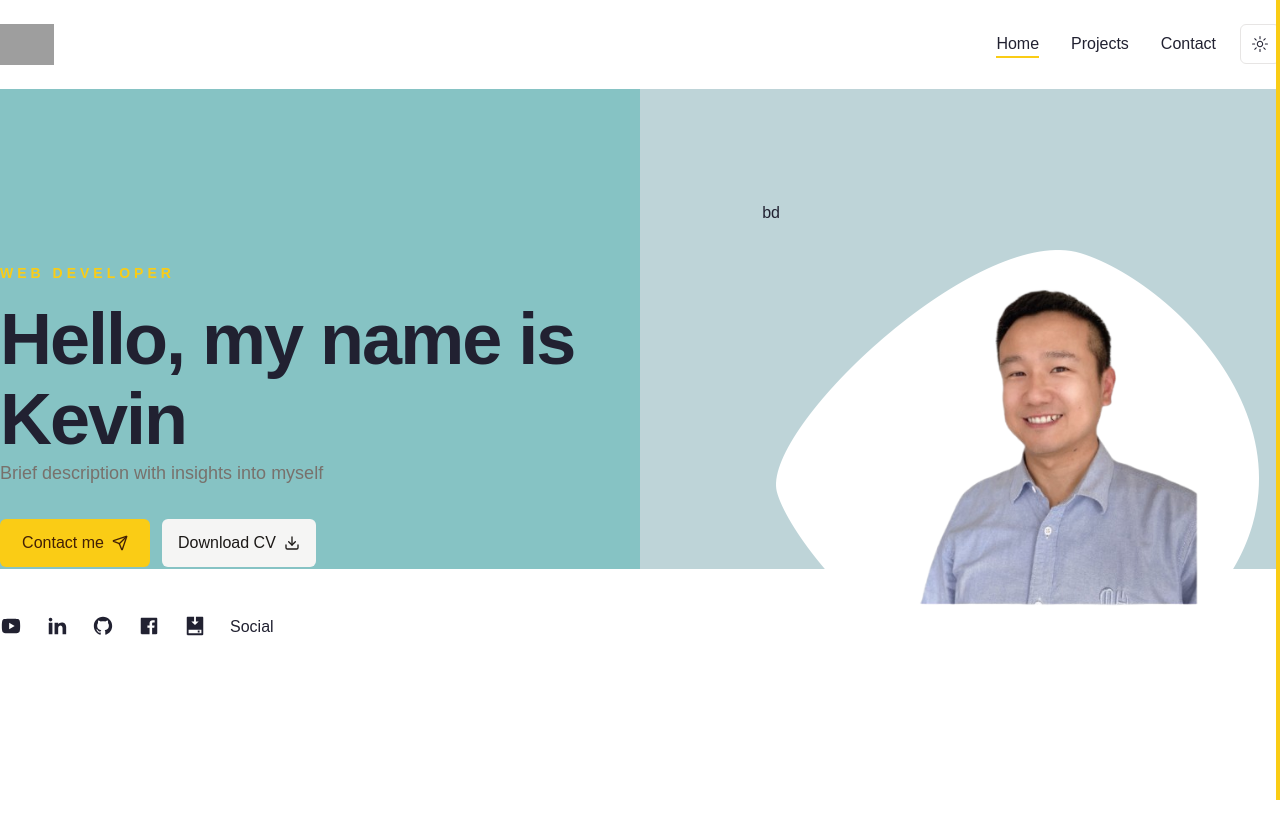
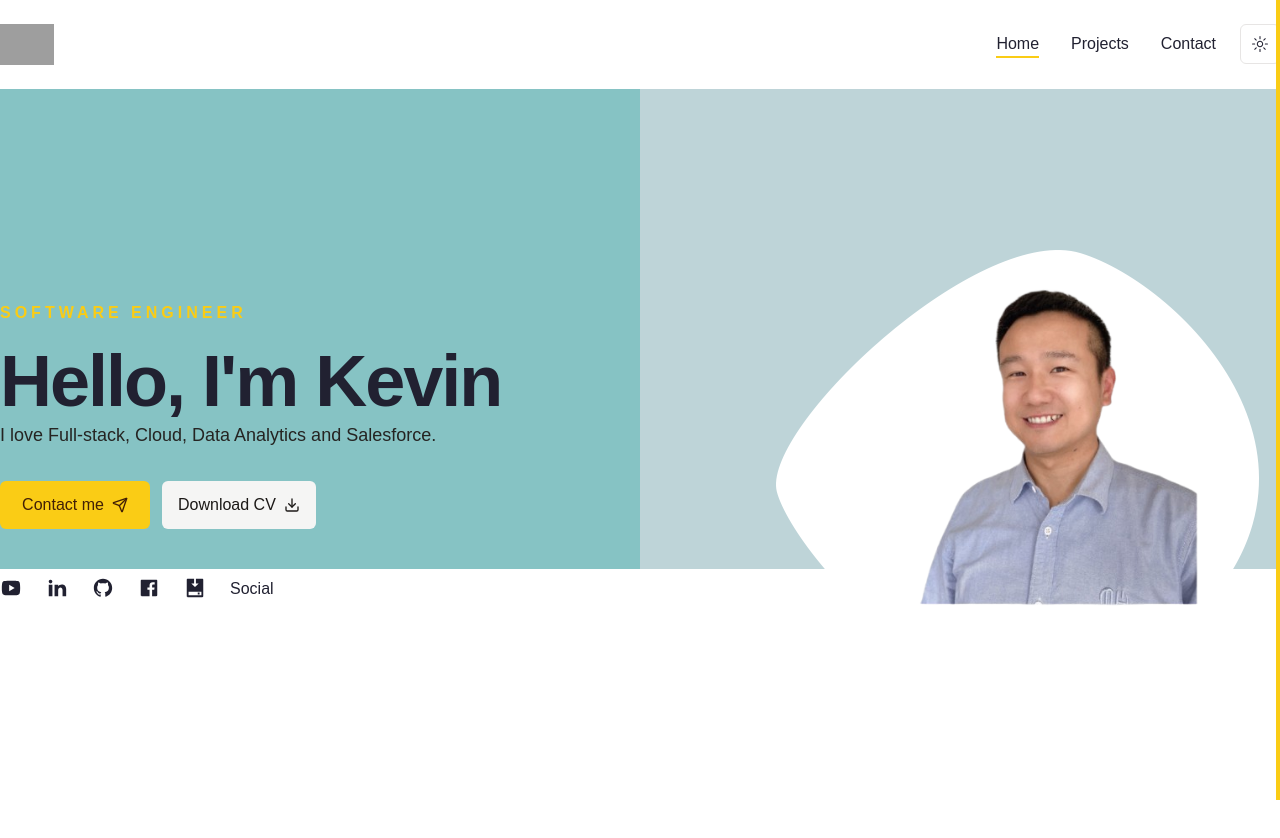
Before and after one commit to KChoi0720/MyWorld, a Next.js app: page / in a window 1280 px wide. Shown: the top 838 px of the page. Built offline with nearby package versions, Linux system fonts and the light colour scheme; grey boxes are pictures that could not be loaded.

Commit message:
mobile nav

```diff
--- a/app/globals.css
+++ b/app/globals.css
@@ -24,7 +24,7 @@ body {
       --secondary-foreground: 24 9.8% 10%;
       --tertiary:27 82% 98%;
       --muted: 60 4.8% 95.9%;
-      --muted-foreground: 25 5.3% 44.7%;
+      --muted-foreground: 25 4.1% 14.1%;
       --accent: 60 4.8% 95.9%;
       --accent-foreground: 24 9.8% 10%;
       --destructive: 0 84.2% 60.2%;
@@ -86,3 +86,8 @@ body {
 .subtitle {
   @apply text-muted-foreground text-lg mb-8 font-light;
 }
+
+.badge {
+  @apply z-10 w-[200px] h-[68px] bg-white dark:backdrop-blur-[44px] shadow-2xl p-4
+  rounded-[10px] flex items-center gap-x-4;
+}
--- a/components/Badge.jsx
+++ b/components/Badge.jsx
@@ -1,9 +1,20 @@
-import React from 'react'
+'use client';
+import CountUp from "react-countup";
 
-const Badge = () => {
+
+const Badge = ({
+  containerStyles,
+  icon,
+  endCountNum,
+  endCountText,
+  badgeText,
+}) => {
   return (
-    <div>
-      bd
+    <div className={`badge ${containerStyles}`}>
+      <div className="text-3xl text-primary">{icon}</div>
+      <div>
+        <CountUp end={endCountNum} delay={1} duration={4} />
+      </div>
     </div>
   )
 }
--- a/components/Hero.jsx
+++ b/components/Hero.jsx
@@ -6,6 +6,7 @@ import {
     RiTeamFill,
     RiTodoFill,
     RiArrowDownSLine,
+    RiBriefcaseFill,
 } from 'react-icons/ri';
 
 // components
@@ -25,10 +26,10 @@ const Hero = () => {
                     {/* text */}
                     <div className="flex max-w-[600px] flex-col justify-center mx-auto xl:mx-0
             text-center xl:text-left">
-                        <div className="text-sm uppercase font-semibold mb-4 text-primary tracking-[4px]">Web Developer</div>
-                        <h1 className="h1">Hello, my name is Kevin</h1>
+                        <div className="text-1xl uppercase font-semibold mb-4 text-primary tracking-[4px]">Software Engineer</div>
+                        <h1 className="h1">Hello, I'm Kevin</h1>
                         <p className="subtitle max-w-[490px] mx-auto xl:mx-0">
-                            Brief description with insights into myself
+                            I love Full-stack, Cloud, Data Analytics and Salesforce.
                         </p>
 
 
@@ -54,7 +55,7 @@ const Hero = () => {
                     {/* image */}
                     <div className="hidden xl:flex relative">
                         {/* badge 1 */}
-                        <Badge />
+                        {/* <Badge icon={<RiBriefcaseFill />} endCountNum={3} badgeText='Years of 3 Experiences'/> */}
 
                         <div className="bg-hero_shape2_light dark:bg-hero_shape2_dark w-[500px] h-[500px]
                         bg-no-repeat absolute -top-1 -right-2">
--- a/components/MobileNav.jsx
+++ b/components/MobileNav.jsx
@@ -1,10 +1,15 @@
+import { Sheet, SheetContent, SheetTrigger } from "./ui/sheet"
+import { AlignJustify } from "lucide-react"
+
+import Nav from "./Nav"
+import Logo from "./Logo"
+import Socials from "./Socials"
+
 
 
 const MobileNav = () => {
   return (
-    <div>
-      MobileNav
-    </div>
+    <div>dd</div>
   )
 }
 
```
